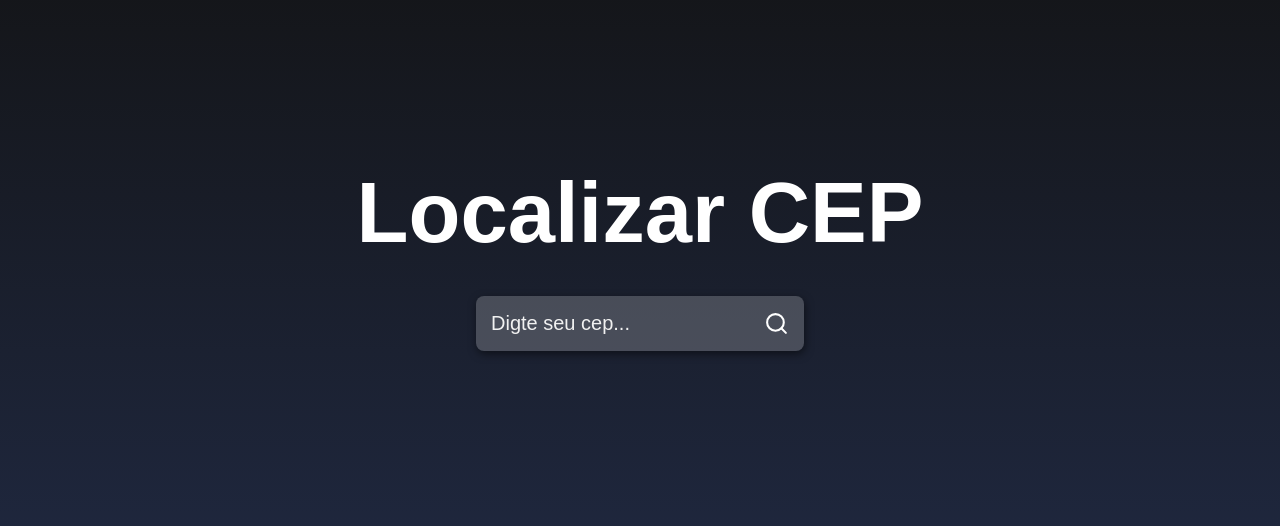
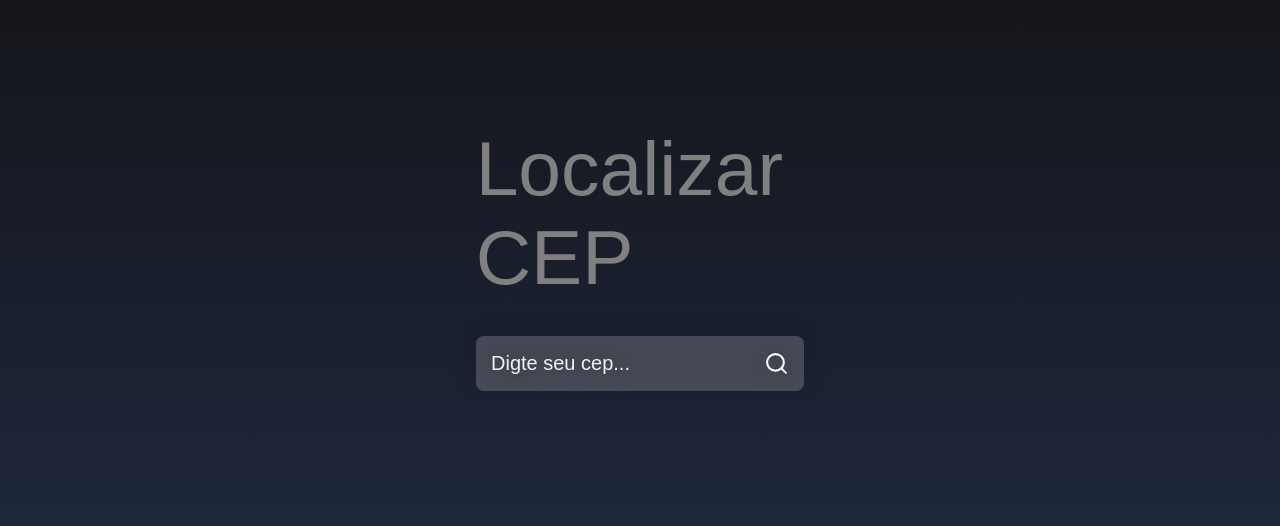
Before and after one commit to robertoantony32/primeiro-projeto-react, a React (Create React App) app: page / in a window 1280 px wide. Shown: the part 126-652 px from the top of the page. Built offline with nearby package versions, Linux system fonts and the light colour scheme; the HTML template or start-up script is replaced by a standard one.

Commit message:
Atualização no hover do titulo e na lupa de pesquisa

```diff
--- a/src/App.js
+++ b/src/App.js
@@ -1,38 +1,40 @@
 import "./styles.css";
+import Title from "./components/Title";
 import { useState } from "react";
 import { FiSearch } from "react-icons/fi";
-import api from './services/api';
+import api from "./services/api";
 
 function App() {
-
-
   const [input, setInput] = useState("");
   const [cep, setCep] = useState("");
+
   async function handleSearch() {
-    if (input === ''){
-      alert("Preencha com algum cep!")
+    if (input === "") {
+      alert("Preencha com algum cep!");
       return;
     }
 
-    try{
+    try {
       const response = await api.get(`${input}/json`);
-      setCep(response.data)
-      setInput("")
-    }catch{
-      alert("error ao buscar!!!!");
-      setInput("")
-      setCep("")
+      setCep(response.data);
+      setInput("");
+    } catch {
+      alert("Cep inválido!");
+      setInput("");
+      setCep("");
     }
   }
 
   return (
     <div className="container">
-      <h1 className="title">Localizar CEP</h1>
+
+      <Title/>
+
 
       <div className="containerInput">
         <input
           type="text"
-          placeHolder="Digte seu cep..."
+          placeholder="Digte seu cep..."
           value={input}
           onChange={(e) => setInput(e.target.value)}
         />
@@ -42,14 +44,15 @@ function App() {
       </div>
       {Object.keys(cep).length > 0 && (
         <main className="main">
-        <h2>CEP: {cep.cep}</h2>
-        <span>rua: {cep.logradouro}</span>
-        <span>complemento: {cep.complemento}</span>
-        <span>bairro: {cep.bairro}</span>
-        <span>{cep.localidade} - {cep.uf}</span>
-      </main>
+          <h2>CEP: {cep.cep}</h2>
+          <span>rua: {cep.logradouro}</span>
+          <span>complemento: {cep.complemento}</span>
+          <span>bairro: {cep.bairro}</span>
+          <span>
+            {cep.localidade} - {cep.uf}
+          </span>
+        </main>
       )}
-
     </div>
   );
 }
--- /dev/null
+++ b/src/components/Title.js
@@ -0,0 +1,39 @@
+import React, { useEffect, useRef } from "react";
+
+function splitTextIntoSpans(element) {
+
+    if (!element) return;
+
+
+    element.classList.add("split-text");
+    let text = element.innerText;
+    let splitText = text
+      .split(" ")
+      .map(function (word) {
+        let char = word
+          .split("")
+          .map((char) => {
+            return `<span class="split-char">${char}</span>`;
+          })
+          .join("");
+
+        return `<div class="split-word">${char}&nbsp</div>`;
+      })
+      .join("");
+
+    element.innerHTML = splitText;
+}
+
+
+const Title = () => {
+    const titleRef = useRef(null);
+
+    useEffect(() => {
+        splitTextIntoSpans(titleRef.current);
+    }, []);
+
+    return  <div ref={titleRef} className="title">Localizar CEP</div>
+};
+
+
+export default Title;
--- a/src/styles.css
+++ b/src/styles.css
@@ -1,5 +1,17 @@
+:root {
+  --_fw-900: 900;
+  --_fw-700: 700;
+  --_fw-400: 400;
+
+  --_clr-900: hsl(0, 0%, 100%);
+  --_clr-700: hsl(0, 0%, 80%);
+  --_clr-400: hsl(0, 0%, 60%);
+}
+
+
 .container {
-  height: 100vh;
+  min-height: 100dvh;
+  width: 100vw ;
   display: flex;
   justify-content: center;
   align-items: center;
@@ -7,20 +19,51 @@
   background: linear-gradient(#121212, #212b46);
 }
 
+
 .title {
-  font-size: 85px;
-  color: #fff;
-  animation: flipTitle 2s;
+  font-size: clamp(2rem, calc(2rem + 3.5vw), 5rem);
+  color: hsl(0, 0%, 50%);
+  user-select: none;
+
+
+  &split-text {
+    display: inline-flex
+  }
+
+  & .split-char{
+    font-weight: 200;
+    transition: font-weight 0.5s ease;
+
+    &:hover {
+      filter: drop-shadow(white 0rem 0rem 10px);
+      font-weight: var(--_fw-900);
+      color: var(--_clr-900);
+    }
+
+    &:has(+ .split-char:hover) {
+      font-weight: var(--_fw-700);
+      color: var(--_clr-700);
+
+    }
+
+    &:has(+ .split-char + .split-char:hover) {
+      font-weight: var(--_fw-400);
+      color: var(--_clr-400);
+
+    }
+    &:hover + .split-char {
+      font-weight: var(--_fw-700);
+      color: var(--_clr-700);
+    }
+    &:hover + .split-char + .split-char {
+      font-weight: var(--_fw-400);
+      color: var(--_clr-400);
+    }
+  }
+
+
 }
 
-@keyframes flipTitle {
-  from {
-    transform: rotatex(90deg);
-  }
-  to {
-    transform: rotatex(0deg);
-  }
-}
 
 .containerInput {
   background-color: rgba(255, 255, 255, 0.2);
@@ -28,7 +71,7 @@
   margin: 34px 0;
   display: flex;
   border-radius: 8px;
-  box-shadow: 1px 3px 8px rgba(0, 0, 0, 0.5);
+  filter: drop-shadow(black 0rem 0rem 10px);
 }
 
 .containerInput input {
@@ -56,6 +99,7 @@
 
 .buttonSearch:hover {
   transform: scale(1.2);
+  filter: drop-shadow(white 0rem 0rem 10px);
 }
 
 .main {
```
